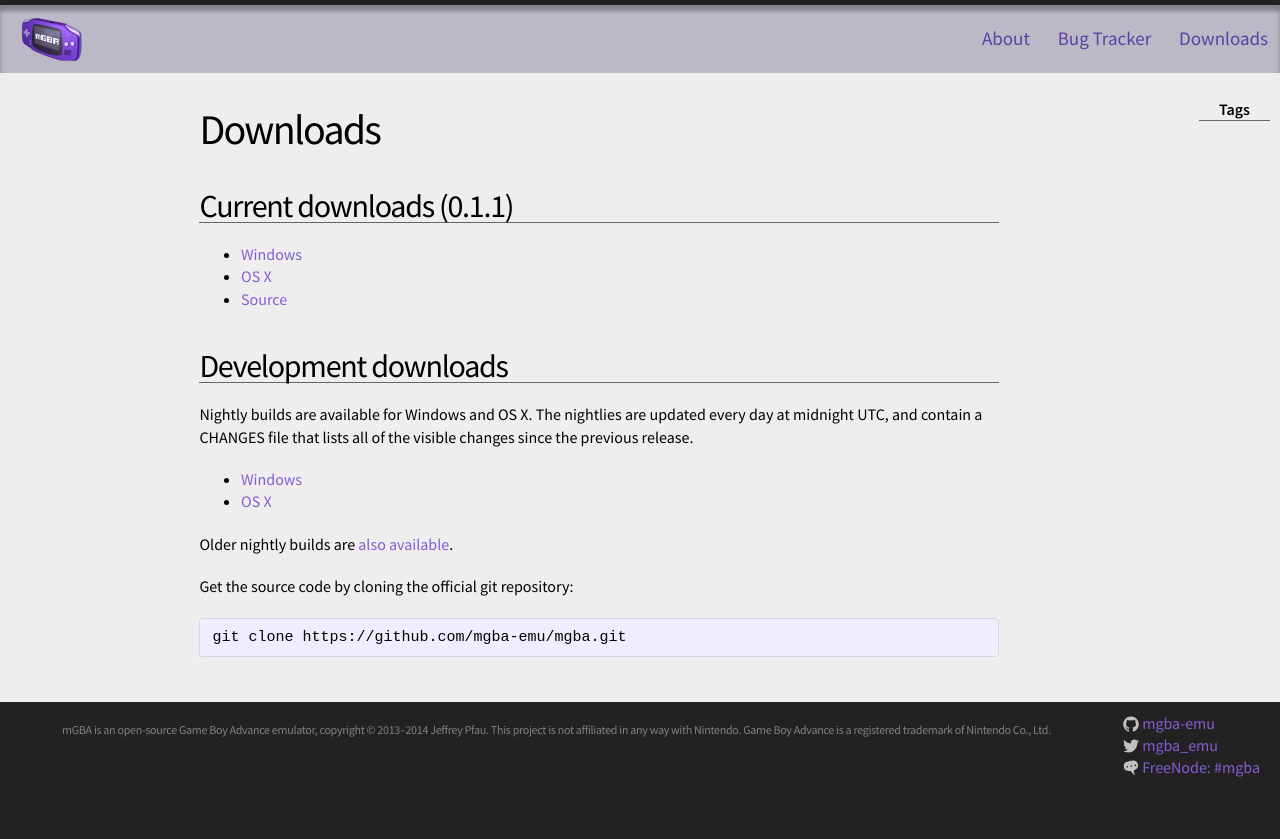
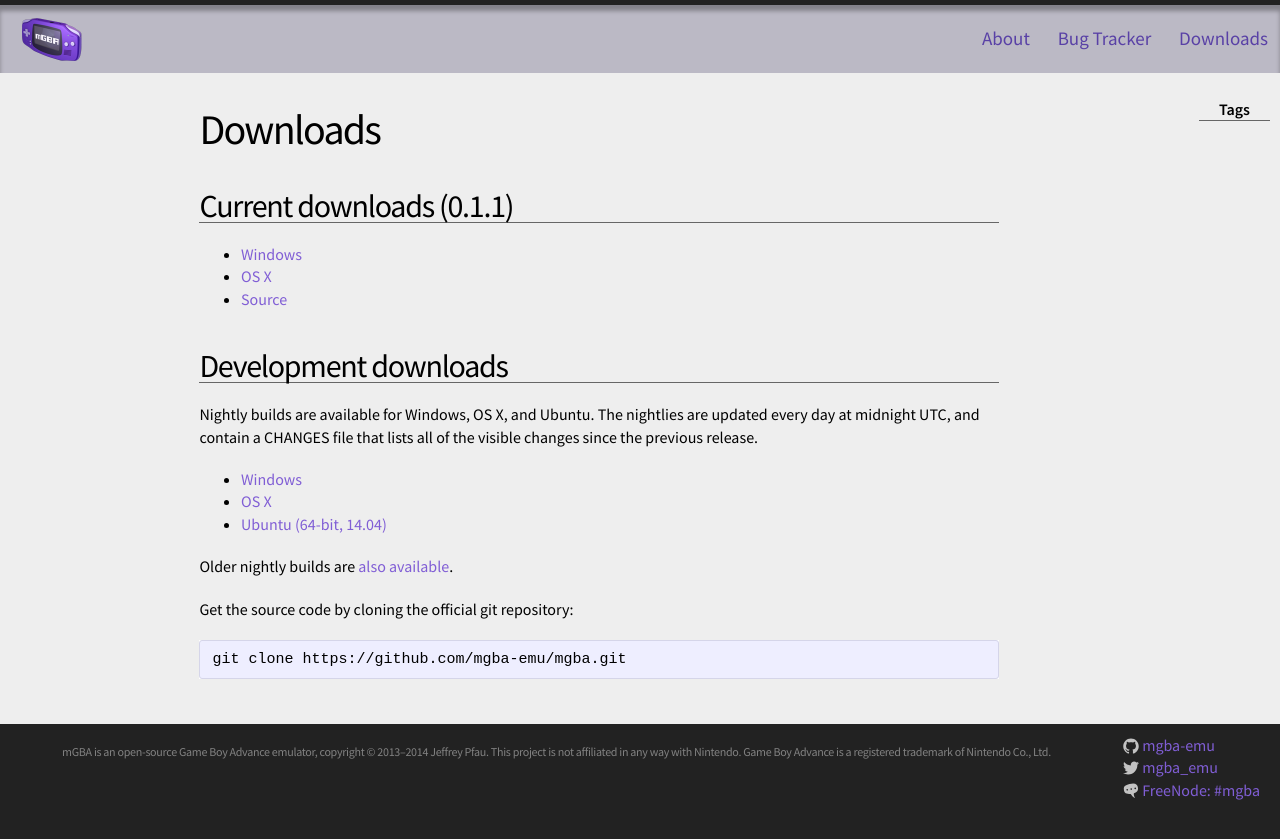
Before and after one commit to mgba-emu/www, a Jekyll site: the page built from downloads.markdown, in a window 1280 px wide. Shown: the top 839 px of the page. Built offline with Jekyll 4.4.1, drawn with Linux system fonts in a browser that asks for light colours.

Commit message:
Add nightly for ubuntu

```diff
--- a/downloads.markdown
+++ b/downloads.markdown
@@ -15,10 +15,11 @@ Current downloads (0.1.1)
 Development downloads
 ---------------------
 
-Nightly builds are available for Windows and OS X. The nightlies are updated every day at midnight UTC, and contain a CHANGES file that lists all of the visible changes since the previous release.
+Nightly builds are available for Windows, OS X, and Ubuntu. The nightlies are updated every day at midnight UTC, and contain a CHANGES file that lists all of the visible changes since the previous release.
 
 * [Windows](https://endrift.com/mgba/nightlies/mGBA-nightly-latest-win32.tar.gz)
 * [OS X](https://endrift.com/mgba/nightlies/mGBA-nightly-latest-osx.tar.gz)
+* [Ubuntu (64-bit, 14.04)](https://endrift.com/mgba/nightlies/mGBA-nightly-latest-ubuntu.tar.gz)
 
 Older nightly builds are [also available](https://endrift.com/mgba/nightlies/).
 
```
